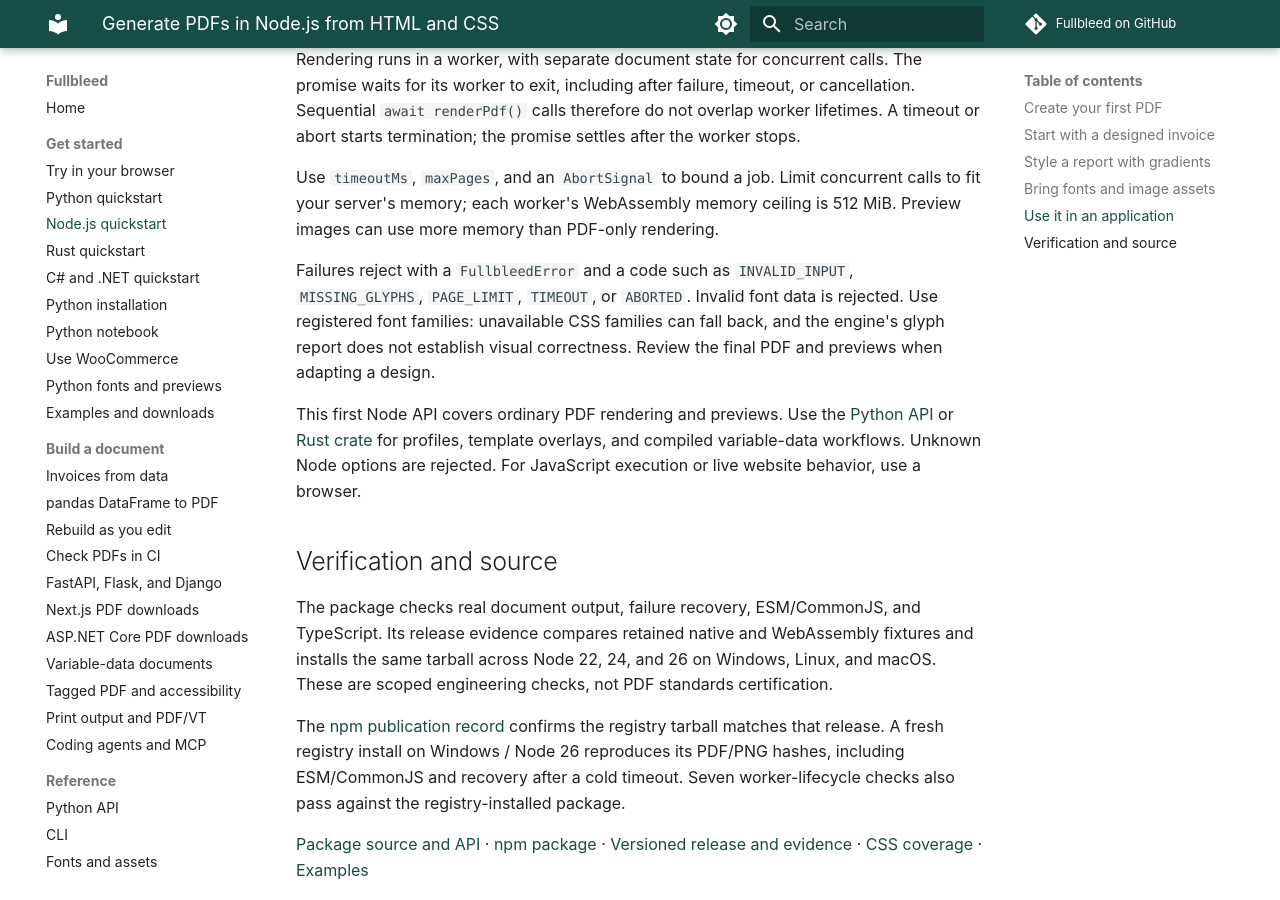
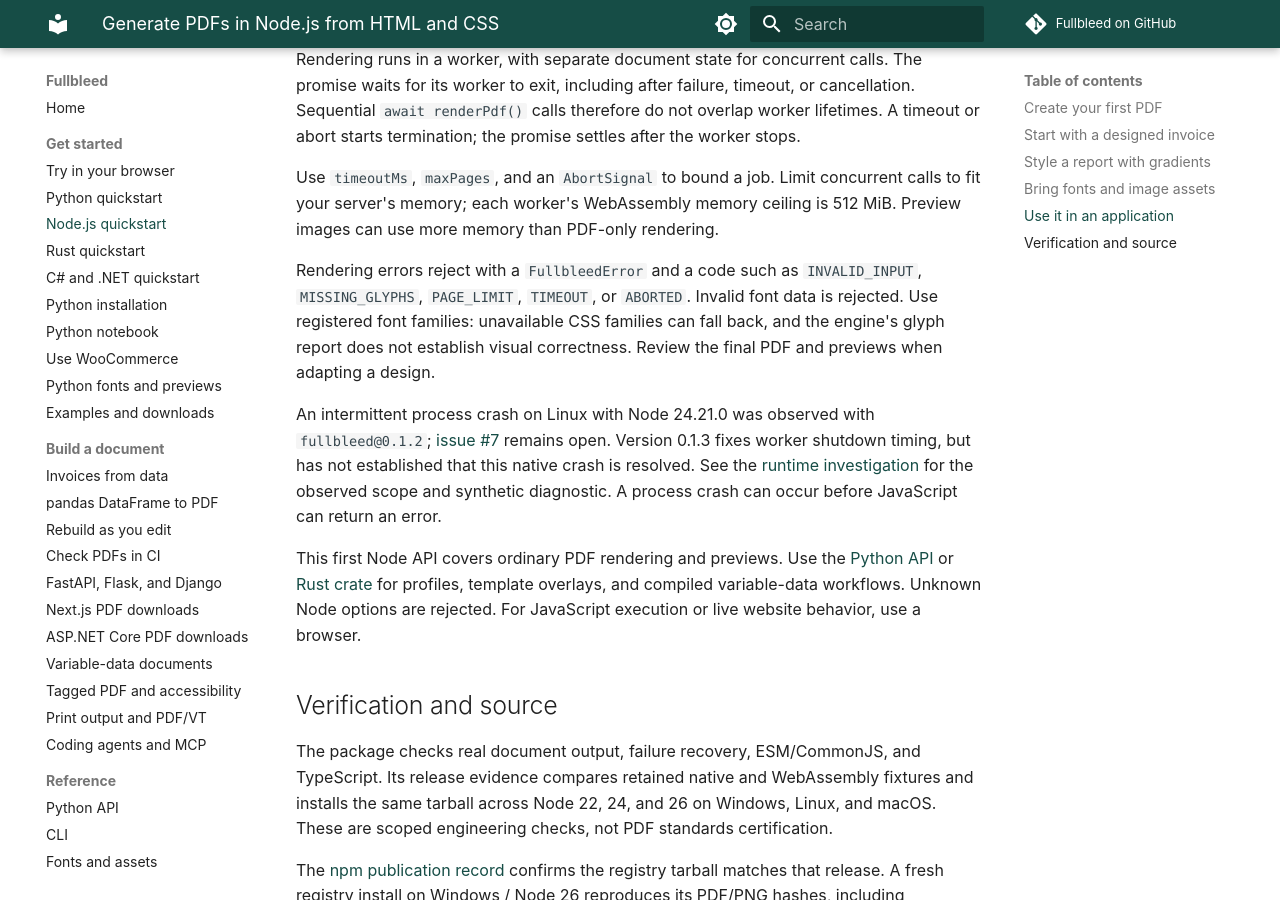
Before and after one commit to fullbleed-engine/docs, an MkDocs documentation site: the page built from docs/getting-started/node.md, in a window 1280 px wide and 900 px high, scrolled down 4138 px. Built offline with MkDocs 1.6.1 and Material for MkDocs 9.7.7, drawn with Linux system fonts in a browser that asks for light colours; comment, search, counter and statistics services are not loaded.

Commit message:
docs: describe known Node 24 native failure in quickstart (#41)

```diff
--- a/docs/getting-started/node.md
+++ b/docs/getting-started/node.md
@@ -107,11 +107,19 @@
 calls to fit your server's memory; each worker's WebAssembly memory ceiling is
 512 MiB. Preview images can use more memory than PDF-only rendering.
 
-Failures reject with a `FullbleedError` and a code such as `INVALID_INPUT`,
+Rendering errors reject with a `FullbleedError` and a code such as `INVALID_INPUT`,
 `MISSING_GLYPHS`, `PAGE_LIMIT`, `TIMEOUT`, or `ABORTED`. Invalid font data is
 rejected. Use registered font families: unavailable CSS families can fall back,
 and the engine's glyph report does not establish visual correctness. Review the
 final PDF and previews when adapting a design.
+
+An intermittent process crash on Linux with Node 24.21.0 was observed with
+`fullbleed@0.1.2`; [issue #7](https://github.com/fullbleed-engine/fullbleed-node/issues/7)
+remains open. Version 0.1.3 fixes worker shutdown timing, but has not established
+that this native crash is resolved. See the
+[runtime investigation](https://github.com/fullbleed-engine/fullbleed-node/blob/main/docs/runtime-diagnostics.md)
+for the observed scope and synthetic diagnostic. A process crash can occur
+before JavaScript can return an error.
 
 This first Node API covers ordinary PDF rendering and previews. Use the
 [Python API](../engine/pdf-engine.md) or [Rust crate](rust.md) for profiles,
```
